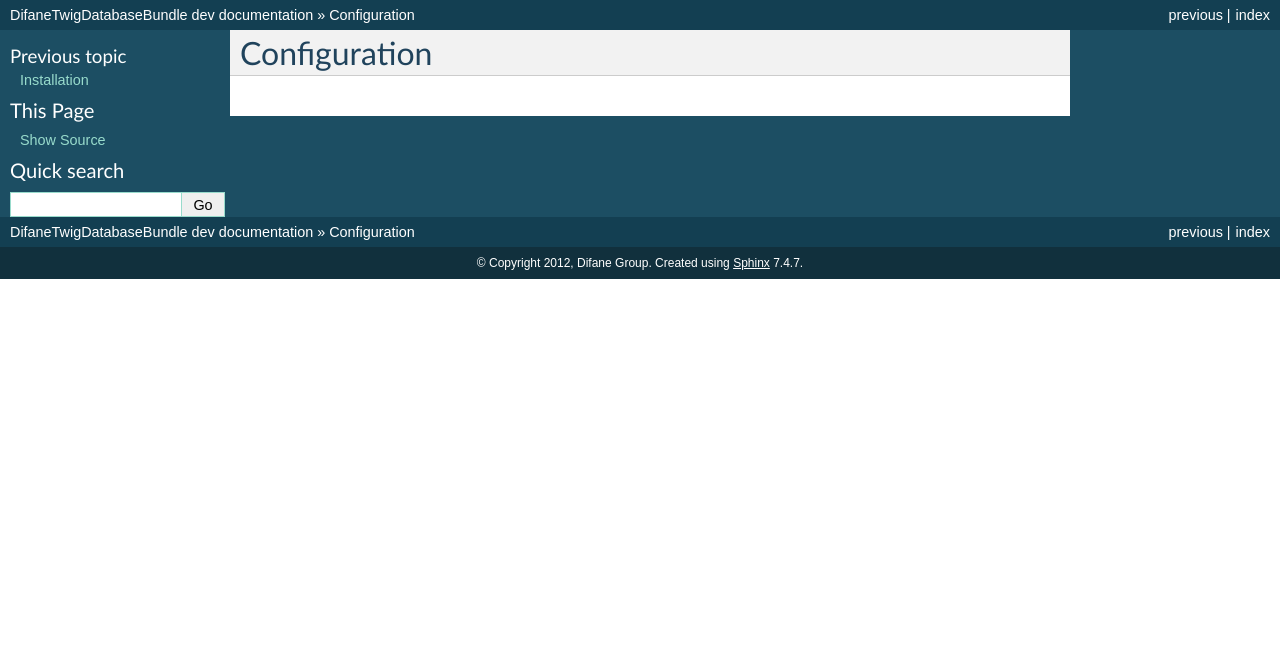
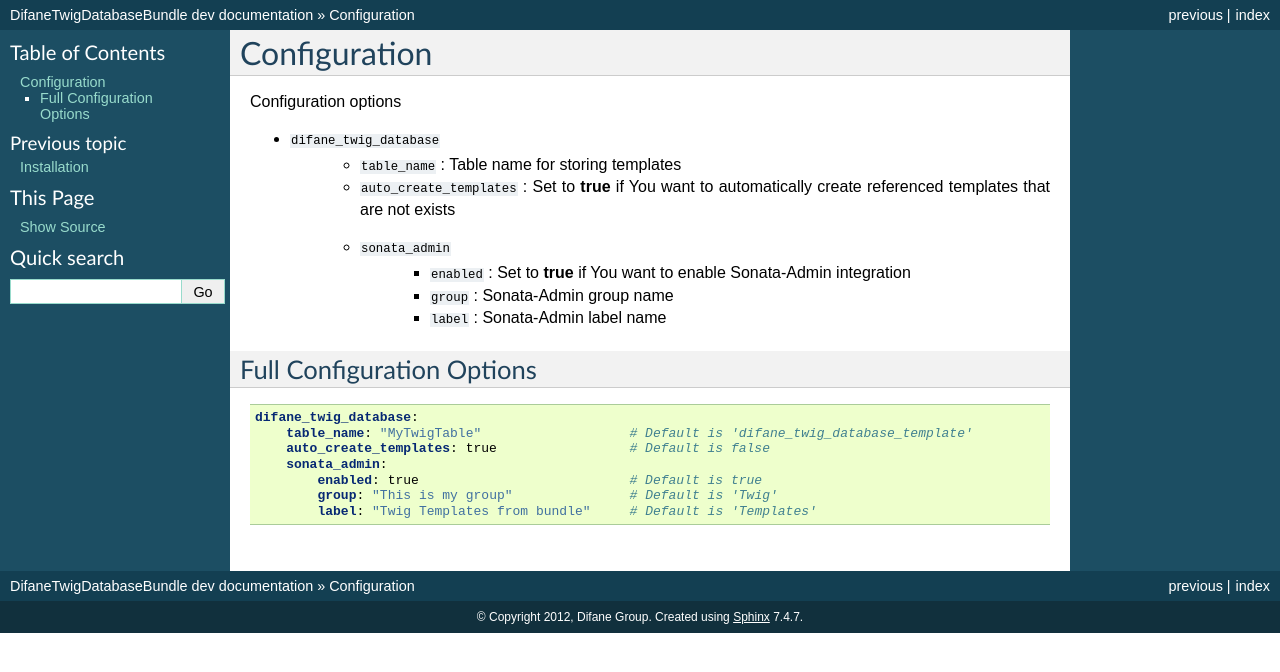
Before and after one commit to Difane/DifaneTwigDatabaseBundle, a Sphinx documentation site: the page built from Resources/doc/reference/configuration.rst, in a window 1280 px wide. Shown: the top 672 px of the page. Built offline with Sphinx 7.4.7, drawn with Linux system fonts in a browser that asks for light colours.

Commit message:
Created configuration documentation.

```diff
--- a/Resources/doc/reference/configuration.rst
+++ b/Resources/doc/reference/configuration.rst
@@ -1,2 +1,25 @@
 Configuration
 =============
+
+Configuration options
+
+* ``difane_twig_database``
+    * ``table_name`` : Table name for storing templates
+    * ``auto_create_templates`` : Set to **true** if You want to automatically create referenced templates that are not exists
+    * ``sonata_admin``
+        * ``enabled`` : Set to **true** if You want to enable Sonata-Admin integration
+        * ``group`` : Sonata-Admin group name
+        * ``label`` : Sonata-Admin label name
+
+Full Configuration Options
+--------------------------
+
+.. code-block:: yaml
+
+    difane_twig_database:
+        table_name: "MyTwigTable"                   # Default is 'difane_twig_database_template'
+        auto_create_templates: true                 # Default is false
+        sonata_admin:
+            enabled: true                           # Default is true
+            group: "This is my group"               # Default is 'Twig'
+            label: "Twig Templates from bundle"     # Default is 'Templates'
```
